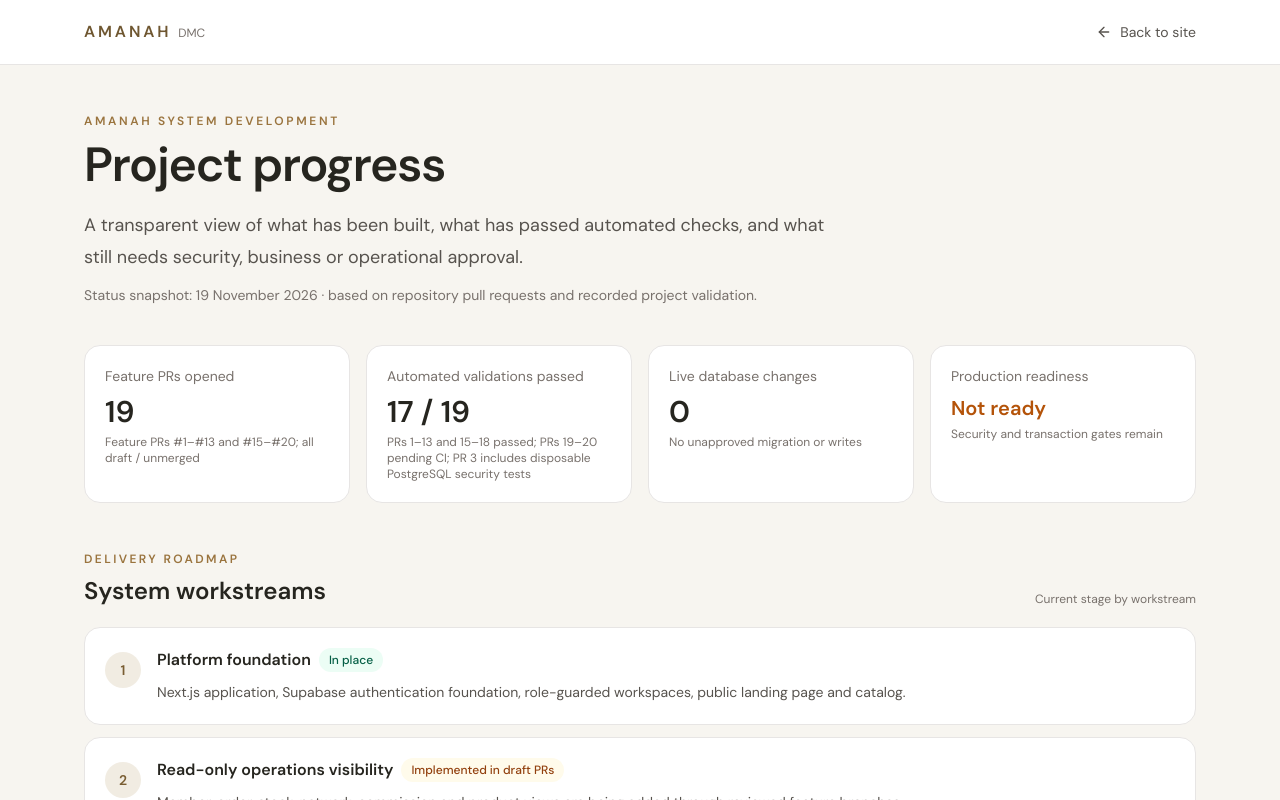
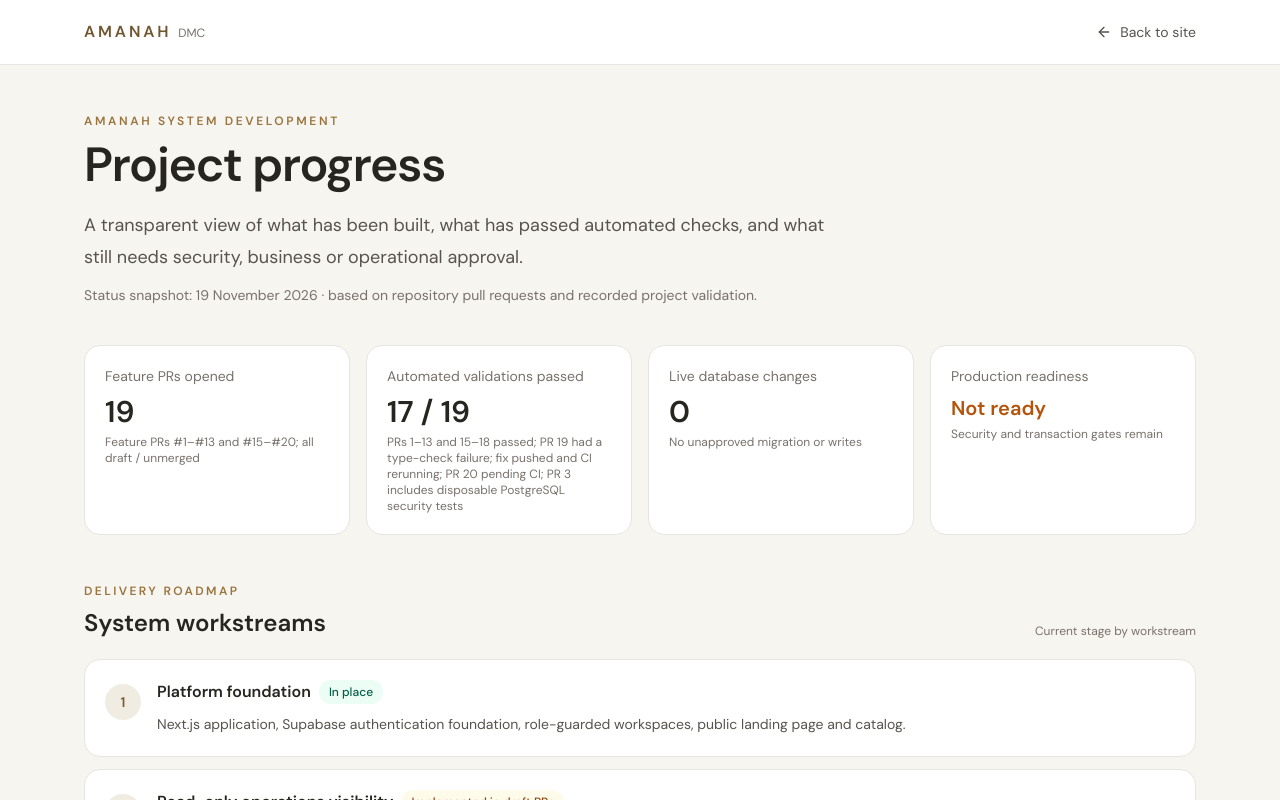
Before and after one commit to amanahoperationsdept-beep/Amanah-unilevel-system, a Next.js app: page /project-progress in a window 1280 px wide. Shown: the top 800 px of the page. Built offline with nearby package versions, Linux system fonts and the light colour scheme; a web font is replaced by a local one.

Commit message:
Record and track Admin status filter type-check fix

```diff
--- a/src/app/project-progress/page.tsx
+++ b/src/app/project-progress/page.tsx
@@ -19,7 +19,7 @@ const pullRequests = [
   { n: 16, title: "Member profile view and self-edit", status: "CI passed", href: "https://github.com/amanahoperationsdept-beep/Amanah-unilevel-system/pull/16", detail: "Own profile view; safe self-edit limited to full name and contact number." },
   { n: 17, title: "Profile self-edit permission audit", status: "CI passed · read-only audit script", href: "https://github.com/amanahoperationsdept-beep/Amanah-unilevel-system/pull/17", detail: "Read-only checks for profile table/column grants, effective role privileges, RLS policies, triggers, functions, and views." },
   { n: 18, title: "Admin directory sponsor context", status: "CI passed", href: "https://github.com/amanahoperationsdept-beep/Amanah-unilevel-system/pull/18", detail: "Read-only sponsor name/member-code context for active distributors in the Admin directory." },
-  { n: 19, title: "Admin member status filter", status: "CI pending", href: "https://github.com/amanahoperationsdept-beep/Amanah-unilevel-system/pull/19", detail: "Read-only active/inactive filtering in the Distributor directory; no account status changes." },
+  { n: 19, title: "Admin member status filter", status: "Type-check fix pushed · CI rerunning", href: "https://github.com/amanahoperationsdept-beep/Amanah-unilevel-system/pull/19", detail: "Read-only active/inactive filtering in the Distributor directory; no account status changes." },
   { n: 20, title: "Profile permission audit coverage", status: "CI pending", href: "https://github.com/amanahoperationsdept-beep/Amanah-unilevel-system/pull/20", detail: "Broadens the read-only database audit to inspect public function source references and effective execute privileges." }
 ];
 
@@ -55,7 +55,7 @@ export default function ProjectProgressPage() {
 
         <section className="mt-10 grid gap-4 sm:grid-cols-2 lg:grid-cols-4">
           <div className="rounded-2xl border border-stone-200 bg-white p-5"><p className="text-sm text-stone-500">Feature PRs opened</p><p className="mt-2 text-3xl font-semibold tabular-nums">19</p><p className="mt-1 text-xs text-stone-500">Feature PRs #1–#13 and #15–#20; all draft / unmerged</p></div>
-          <div className="rounded-2xl border border-stone-200 bg-white p-5"><p className="text-sm text-stone-500">Automated validations passed</p><p className="mt-2 text-3xl font-semibold tabular-nums">{passed} / 19</p><p className="mt-1 text-xs text-stone-500">PRs 1–13 and 15–18 passed; PRs 19–20 pending CI; PR 3 includes disposable PostgreSQL security tests</p></div>
+          <div className="rounded-2xl border border-stone-200 bg-white p-5"><p className="text-sm text-stone-500">Automated validations passed</p><p className="mt-2 text-3xl font-semibold tabular-nums">{passed} / 19</p><p className="mt-1 text-xs text-stone-500">PRs 1–13 and 15–18 passed; PR 19 had a type-check failure; fix pushed and CI rerunning; PR 20 pending CI; PR 3 includes disposable PostgreSQL security tests</p></div>
           <div className="rounded-2xl border border-stone-200 bg-white p-5"><p className="text-sm text-stone-500">Live database changes</p><p className="mt-2 text-3xl font-semibold">0</p><p className="mt-1 text-xs text-stone-500">No unapproved migration or writes</p></div>
           <div className="rounded-2xl border border-stone-200 bg-white p-5"><p className="text-sm text-stone-500">Production readiness</p><p className="mt-2 text-xl font-semibold text-amber-700">Not ready</p><p className="mt-1 text-xs text-stone-500">Security and transaction gates remain</p></div>
         </section>
```
